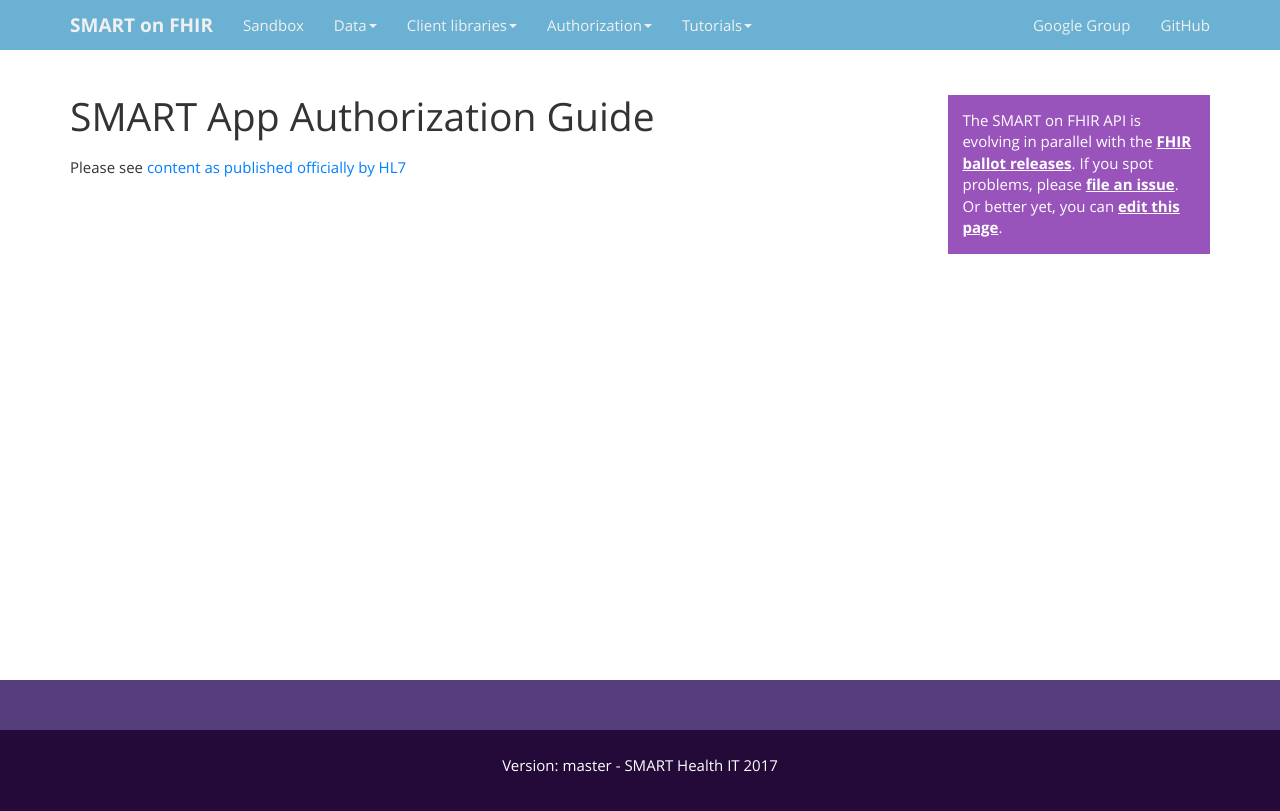
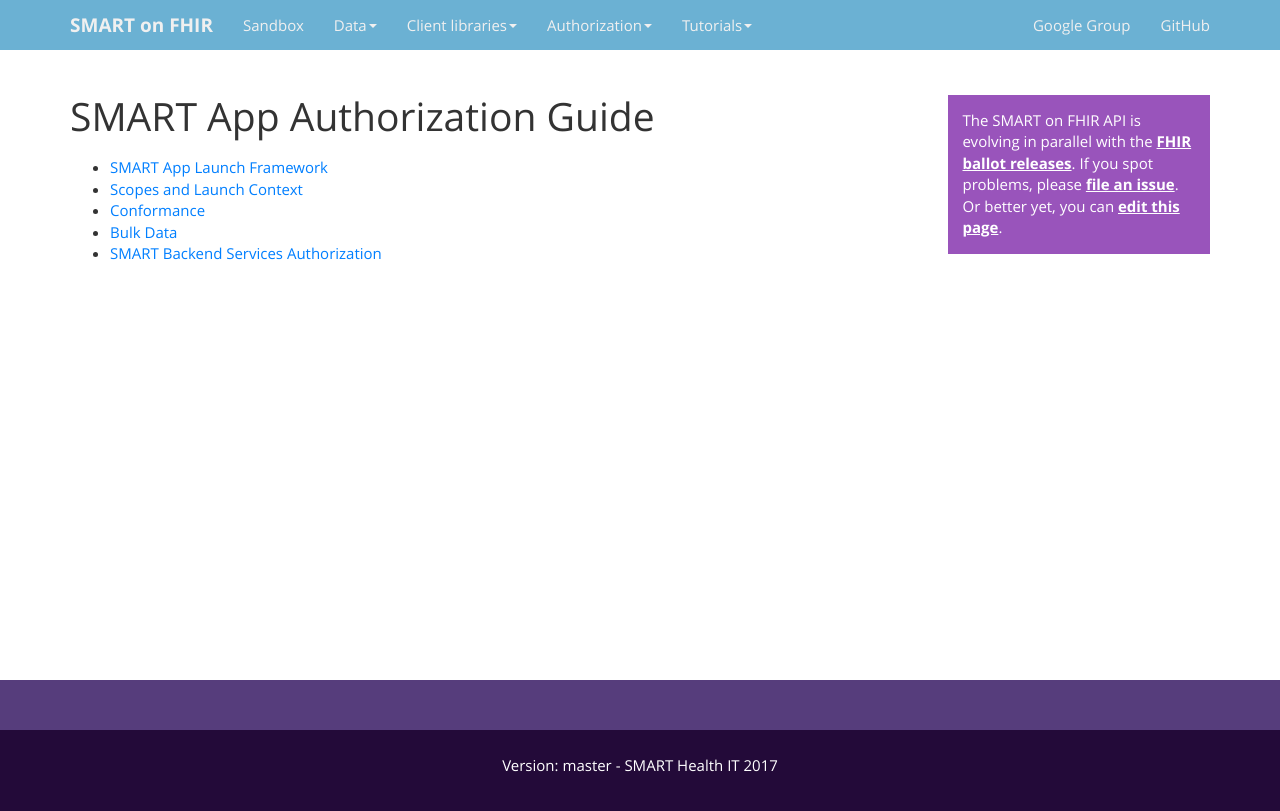
Before and after one commit to smart-on-fhir/smart-on-fhir.github.io, a Jekyll site: the page built from authorization/index.md, in a window 1280 px wide. Shown: the top 811 px of the page. Built offline with Jekyll 4.4.1, drawn with Linux system fonts in a browser that asks for light colours.

Commit message:
Update index.md

```diff
--- a/authorization/index.md
+++ b/authorization/index.md
@@ -5,4 +5,8 @@
 
 # SMART App Authorization Guide
 
-Please see [content as published officially by HL7](http://hl7.org/fhir/smart-app-launch/)
+- [SMART App Launch Framework](http://hl7.org/fhir/smart-app-launch/)
+- [Scopes and Launch Context](http://hl7.org/fhir/smart-app-launch/scopes-and-launch-context/index.html)
+- [Conformance](http://hl7.org/fhir/smart-app-launch/conformance/index.html)
+- [Bulk Data](https://hl7.org/fhir/uv/bulkdata/)
+- [SMART Backend Services Authorization](https://hl7.org/fhir/uv/bulkdata/authorization/index.html)
```
